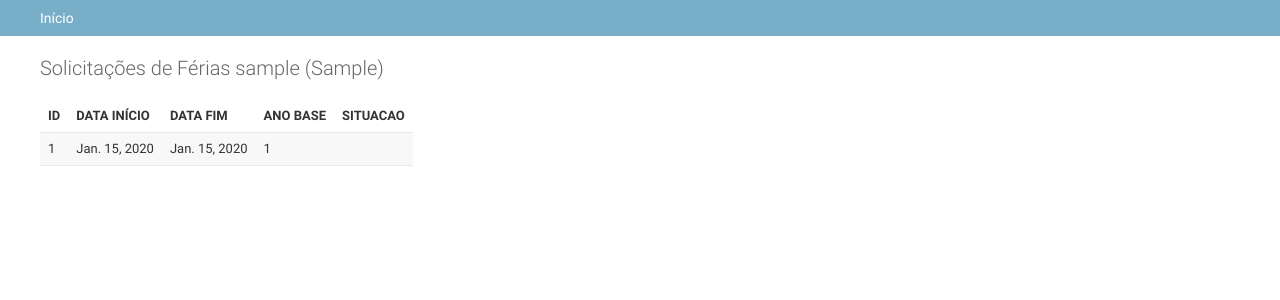
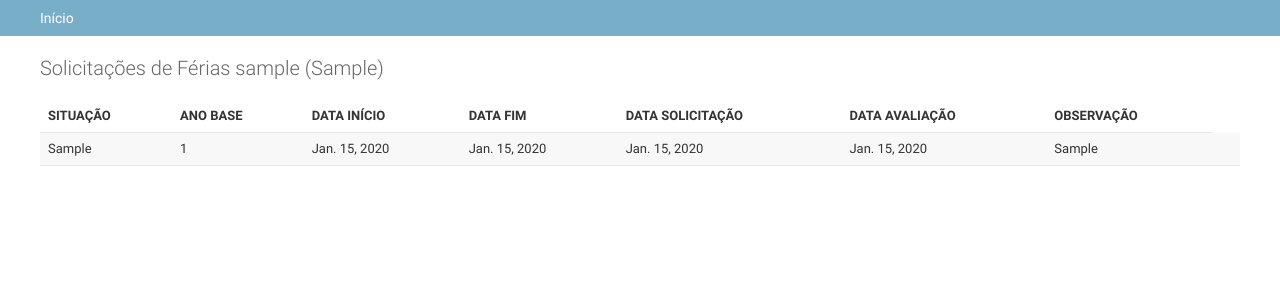
Before and after one commit to leonbsilva/ferias, a Django app: page /base/listagem_ferias/ in a window 1280 px wide. Shown: the part 48-348 px from the top of the page. Run offline with Django 3.2, Linux system fonts and the light colour scheme; a user stored in the database is signed in; tables that the repository leaves empty hold one stand-in row (values such as "Sample post").

Commit message:
Adiciona fomrulário para solicitar férias

```diff
--- a/base/admin.py
+++ b/base/admin.py
@@ -6,11 +6,15 @@ from .models import CustomUser, Vacancia
 
 
 class CustomUserAdmin(UserAdmin):
-    pass
+    def has_add_permission(self, request, obj=None):
+        return False
 
 
 @admin.register(Vacancia)
 class VacanciaAdmin(admin.ModelAdmin):
+    list_display = ['situacao', 'observacao', 'data_solicitacao', 'ano_base', 'data_inicio', 'data_fim',
+                    'data_avaliacao', 'observacao']
+
     def has_add_permission(self, request, obj=None):
         return False
 
--- a/base/models.py
+++ b/base/models.py
@@ -27,7 +27,7 @@ class CustomUser(AbstractUser):
     data_admissao = models.DateField(blank=True, null=True)
 
     def __str__(self):
-        return self.username + ' (' + self.matricula + ')'
+        return self.username + ' (' + (self.matricula or '') + ')'
 
 
 pre_save.connect(pre_save_custom_user, sender=CustomUser)
--- a/base/templates/admin/index.html
+++ b/base/templates/admin/index.html
@@ -21,7 +21,13 @@
 <div id="content-related">
     <div class="module" id="recent-actions-module">
         <h2>Atalhos</h2>
+        {% if perms.auth.add_user %}
         <p><a href="/base/adicionar_usuario/">Cadastrar Usuário</a></p>
+        {% endif %}
+        {% if perms.base.view_vacancia and not request.user.is_superuser %}
+        <p><a href="/base/listagem_ferias/">Férias</a></p>
+        {% endif %}
+
         <h2>{% translate 'Recent actions' %}</h2>
         <h3>{% translate 'My actions' %}</h3>
             {% load log %}
--- a/base/templates/listagem_ferias.html
+++ b/base/templates/listagem_ferias.html
@@ -2,22 +2,36 @@
 
 {% block content %}
     <h1>Solicitações de Férias {{request.user}}</h1>
-    <table>
+    {% if perms.base.add_vacancia and not request.user.is_superuser %}
+    <ul class="object-tools">
+      <li>
+          <a href="/base/adicionar_ferias/" class="addlink">Adicionar Férias</a>
+      </li>
+    </ul>
+    {% endif %}
+    <table width="100%">
         <tr>
-            <th>ID</th>
+            <th>SITUAÇÃO</th>
+            <th>ANO BASE</th>
             <th>DATA INÍCIO</th>
             <th>DATA FIM</th>
-            <th>ANO BASE</th>
-            <th>SITUACAO</th>
+            <th>DATA SOLICITAÇÃO</th>
+            <th>DATA AVALIAÇÃO</th>
+            <th>OBSERVAÇÃO</th>
         </tr>
         {% for vacancia in vacancias %}
         <tr>
             <td>
-               {{ vacancia.id }}
+               {{ vacancia.situacao }}
             </td>
+            <td>{{ vacancia.ano_base }}</td>
             <td>{{ vacancia.data_inicio }}</td>
             <td>{{ vacancia.data_fim }}</td>
-            <td>{{ vacancia.ano_base }}</td>
+            <td>{{ vacancia.data_solicitacao }}</td>
+            <td>{{ vacancia.data_avaliacao }}</td>
+            <td>{{ vacancia.observacao }}</td>
+
+
             <td></td>
         </tr>
         {% endfor %}
--- a/base/urls.py
+++ b/base/urls.py
@@ -4,4 +4,5 @@ from . import views
 urlpatterns = [
     path('adicionar_usuario/', views.adicionar_usuario),
     path('listagem_ferias/', views.listagem_ferias),
+    path('adicionar_ferias/', views.adicionar_ferias),
 ]
--- a/base/views.py
+++ b/base/views.py
@@ -2,7 +2,7 @@ from django.http import HttpResponseRedirect
 from django.shortcuts import render
 
 # Create your views here.
-from base.forms import AdicionarUsuarioForm
+from base.forms import AdicionarUsuarioForm, AdicionarFeriasForm
 from base.models import Vacancia
 
 
@@ -17,3 +17,13 @@ def adicionar_usuario(request):
 def listagem_ferias(request):
     vacancias = Vacancia.objects.filter(servidor=request.user)
     return render(request, 'listagem_ferias.html', dict(vacancias=vacancias))
+
+
+def adicionar_ferias(request):
+    form = AdicionarFeriasForm(data=request.POST or None)
+    if form.is_valid():
+        ferias = form.save(commit=False)
+        ferias.servidor = request.user
+        ferias.save()
+        return HttpResponseRedirect('/base/listagem_ferias/')
+    return render(request, 'adicionar_ferias.html', dict(form=form))
```
Also changed, not shown: base/forms.py (+4 -4 lines), base/templates/adicionar_ferias.html (added, +10 -0 lines).
